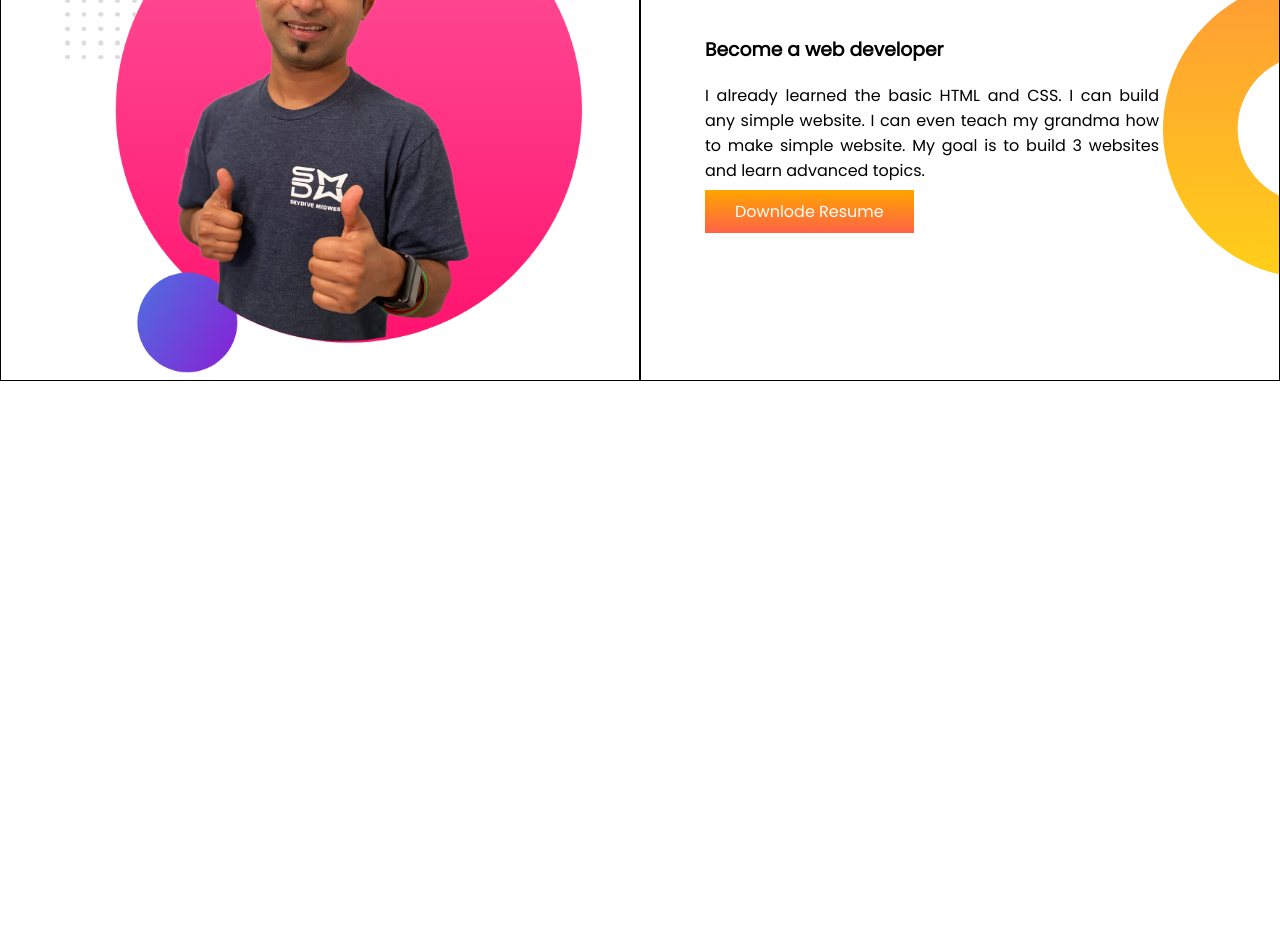
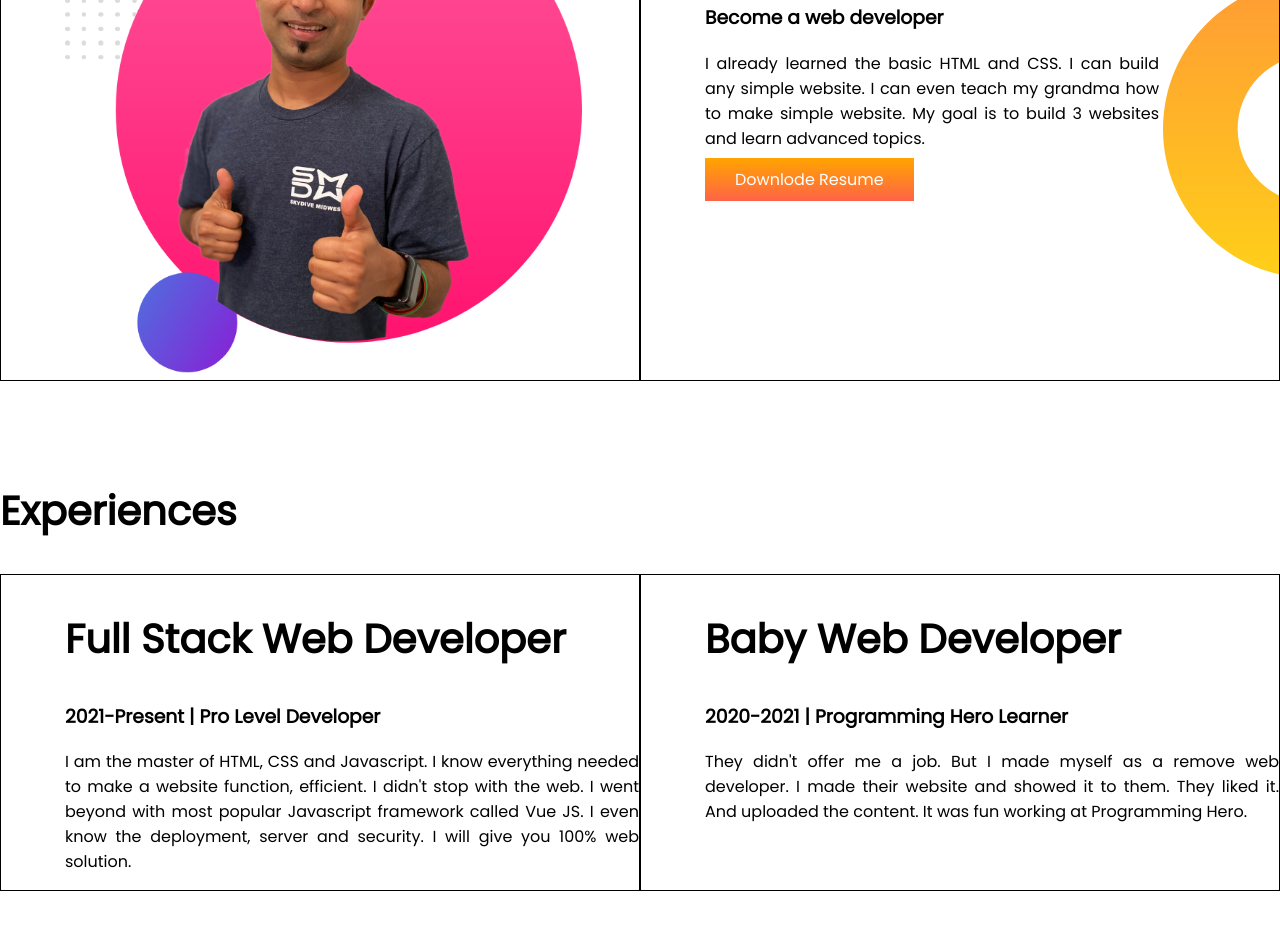
Before and after one commit to NousinTabassum/developer-portfolio, a plain HTML site: page index.html in a window 1280 px wide. Shown: the part 746-1676 px from the top of the page. Before the commit the page ends 1227 px from the top, so only its background shows below. Drawn offline with Linux system fonts and the light colour scheme.

Commit message:
exp section added

```diff
--- a/index.html
+++ b/index.html
@@ -13,8 +13,8 @@
 </head>
 
 <body>
-    <section class="top_banner">
-        <div class="  box">
+    <section class="top_banner flex_container">
+        <div class=" box">
             <h1>Welcome To</h1>
             <h1><span class="orange_color">Peter Parker</span> World!</h1>
             <h3>Build Climber and Train Stopper</h3>
@@ -32,7 +32,7 @@
         </div>
     </section>
 
-    <section class="dream_big">
+    <section class="dream_big flex_container">
         <div class="box">
             <img src="images/jhankar2.png" alt="">
 
@@ -47,6 +47,28 @@
 
         </div>
     </section>
+    <section class="experiences">
+        <h1>Experiences</h1>
+        <div class="flex_container">
+            <div class="box">
+                <h1 id="exp">Full Stack Web Developer</h1>
+                <h3>2021-Present | Pro Level Developer</h3>
+                <p>I am the master of HTML, CSS and Javascript. I know everything needed to make a website function,
+                    efficient. I didn't stop with the web. I went beyond with most popular Javascript framework called
+                    Vue
+                    JS. I even know the deployment, server and security. I will give you 100% web solution.</p>
+
+            </div>
+            <div class="box">
+                <h1>Baby Web Developer</h1>
+                <h3>2020-2021 | Programming Hero Learner</h3>
+                <p>They didn't offer me a job. But I made myself as a remove web developer. I made their website and
+                    showed
+                    it to them. They liked it. And uploaded the content. It was fun working at Programming Hero.</p>
+
+            </div>
+        </div>
+    </section>
 
 
 </body>
--- a/style.css
+++ b/style.css
@@ -7,13 +7,16 @@ body{
     background-image: url(images/top-banner.png);
     background-repeat: no-repeat;
 }
+.top_banner h1{
+    font-size: 50px;
+}
 h1{
-    font-size: 50px;
+    font-size: 40px;
 }
 .orange_color{
     color: orange;
 }
-section{
+.flex_container{
     display: flex;
     justify-content: center;
     margin-bottom: 100px;
@@ -22,6 +25,7 @@ section{
     width: 50%;
     padding-left: 5%;
     border: 1px solid black;
+
 
 }
 p{
```
